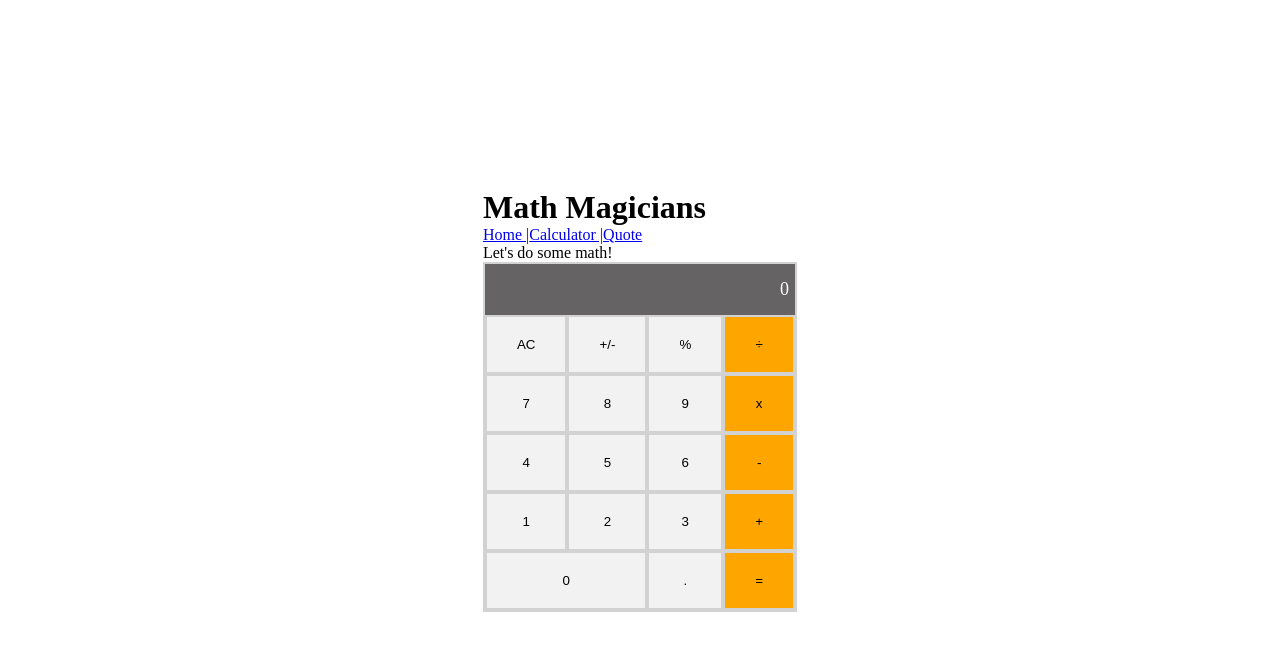
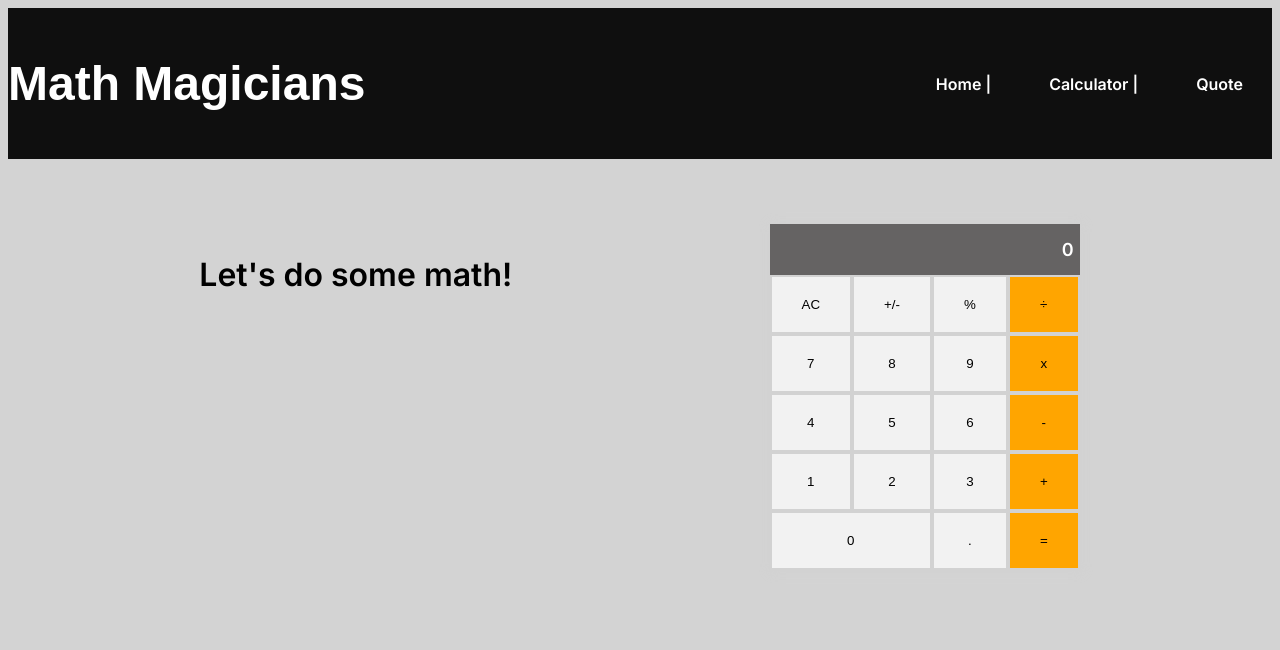
Before and after one commit to Harrynoqs/math-magician, a React (Create React App) app: page /calculator in a window 1280 px wide. Shown: the top 650 px of the page. Built offline with nearby package versions, Linux system fonts and the light colour scheme.

Commit message:
Modified css

```diff
--- a/package.json
+++ b/package.json
@@ -9,6 +9,7 @@
     "big.js": "^6.2.1",
     "react": "^18.2.0",
     "react-dom": "^18.2.0",
+    "react-router-dom": "^6.4.3",
     "react-scripts": "5.0.1",
     "web-vitals": "^2.1.4"
   },
--- a/src/App.css
+++ b/src/App.css
@@ -1,25 +1,16 @@
-* {
-  margin: 0;
-  padding: 0;
-  box-sizing: border-box;
-}
+@import url('https://fonts.googleapis.com/css2?family=Inter:wght@600&display=swap');
 
 body {
-  display: flex;
-  align-items: center;
-  justify-content: center;
-  height: 100vh;
-}
-
-.buttonKey-2 {
-  grid-column: 1 / span 2;
+  background-color: lightgrey;
+  font-family: 'inter', sans-serif;
 }
 
 .calc-container {
   display: grid;
   grid-template: auto auto auto auto auto auto / auto auto auto auto;
-  border: 2px solid #d2d2d2;
+  border: 1px solid #d2d2d2;
   width: fit-content;
+  box-shadow: 1px 1px 10px 1px #d2d2d2;
 }
 
 .result-preview {
@@ -42,6 +33,10 @@ body {
   cursor: pointer;
 }
 
+.buttonKey-2 {
+  grid-column: 1 / span 2;
+}
+
 .buttonKey {
   padding: 20px 30px;
 }
@@ -49,3 +44,70 @@ body {
 .colored {
   background-color: orange;
 }
+
+.buttonKey:hover,
+.buttonKey-2:hover {
+  background-color: #c6c1c1;
+}
+
+h1.header {
+  font-size: 3rem;
+  font-family: sans-serif;
+  color: white;
+}
+
+header.navbar {
+  display: flex;
+  justify-content: space-between;
+  align-items: center;
+  padding: 1rem 0;
+  background-color: #0f0f0f;
+}
+
+nav.navlink {
+  display: flex;
+  flex-wrap: wrap;
+}
+
+nav.navlink a {
+  padding: 1rem 1.5rem;
+  margin: 4px 5px;
+  text-decoration: none;
+  color: white;
+}
+
+nav.navlink a:hover {
+  color: aqua;
+}
+
+nav.navlink a:active {
+  color: beige;
+}
+
+div.wrapper--container {
+  display: flex;
+  flex-wrap: wrap;
+  justify-content: space-around;
+  margin: 5% 5%;
+}
+
+p.calculator--paragraph {
+  font-size: 2rem;
+}
+
+h2.title {
+  margin: 2.5rem 0;
+  font-size: 2.5rem;
+  color: #2c2c2c;
+}
+
+p.text {
+  line-height: 1.4;
+  color: #252121;
+}
+
+p.quote {
+  margin-top: 10%;
+  font-size: 1.5rem;
+  color: #252121;
+}
```
Also changed, not shown: 1 other file (tests, documents, lock files or other folders).
